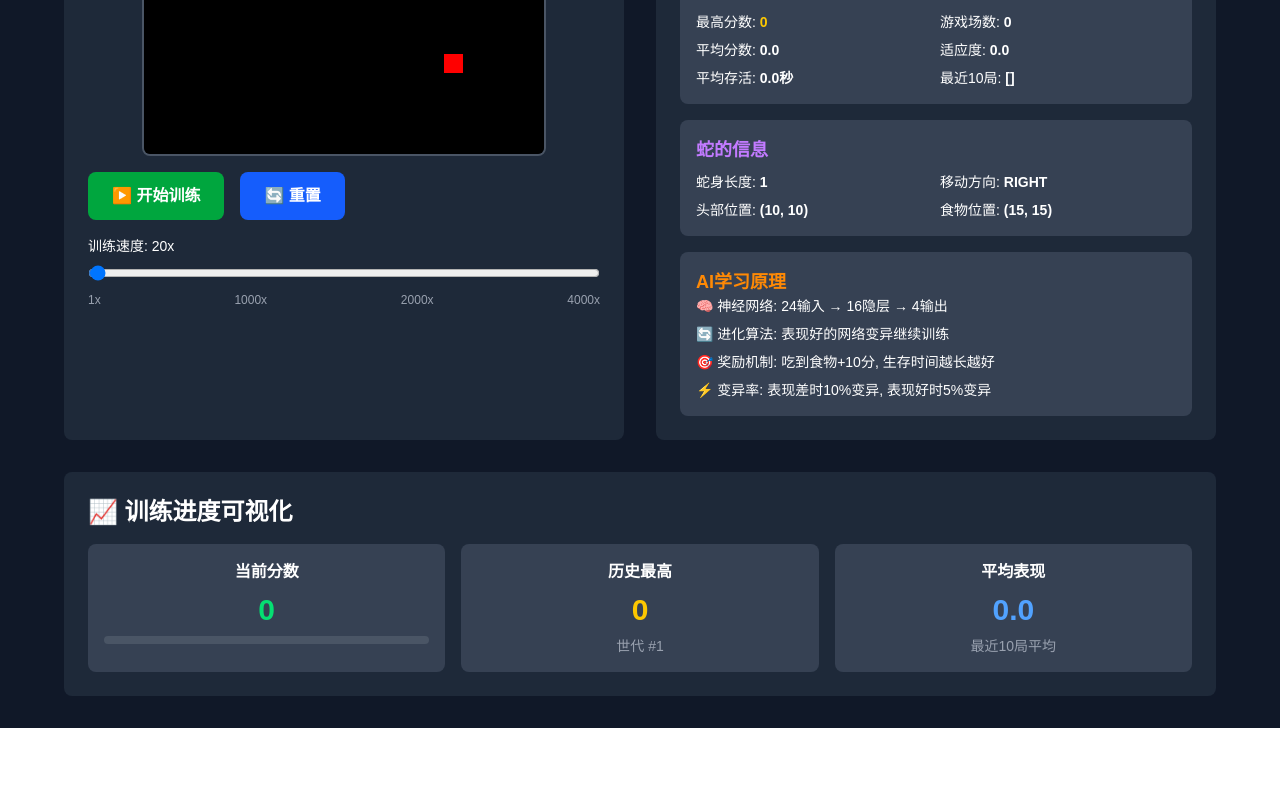
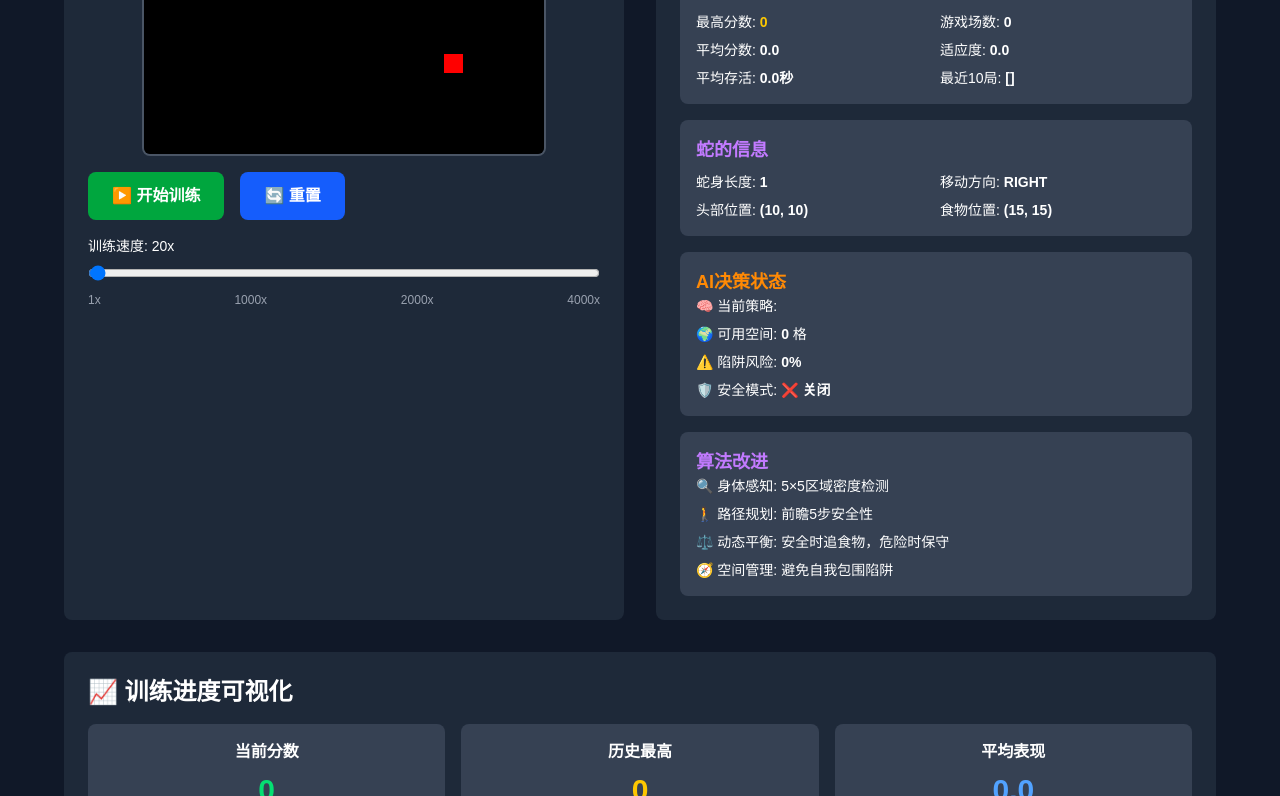
Before and after one commit to Noahbard/ai-snake-evolution, a Next.js app: page /snake-ai in a window 1280 px wide. Shown: the part 424-1220 px from the top of the page. Before the commit the page ends 1152 px from the top, so only its background shows below. Built offline with nearby package versions, Linux system fonts and the light colour scheme.

Commit message:
Project auto-saved

```diff
--- a/src/app/snake-ai/page.tsx
+++ b/src/app/snake-ai/page.tsx
@@ -900,12 +900,22 @@ export default function SnakeAI() {
               </div>
 
               <div className="bg-gray-700 rounded-lg p-4">
-                <h3 className="text-lg font-bold text-orange-400">AI学习原理</h3>
+                <h3 className="text-lg font-bold text-orange-400">AI决策状态</h3>
                 <div className="text-sm space-y-2">
-                  <p>🧠 神经网络: 24输入 → 16隐层 → 4输出</p>
-                  <p>🔄 进化算法: 表现好的网络变异继续训练</p>
-                  <p>🎯 奖励机制: 吃到食物+10分, 生存时间越长越好</p>
-                  <p>⚡ 变异率: 表现差时10%变异, 表现好时5%变异</p>
+                  <p>🧠 当前策略: <span className="font-bold">{debugInfo.currentDecision}</span></p>
+                  <p>🌍 可用空间: <span className="font-bold">{debugInfo.freeSpace}</span> 格</p>
+                  <p>⚠️ 陷阱风险: <span className="font-bold">{debugInfo.trapRisk}%</span></p>
+                  <p>🛡️ 安全模式: <span className="font-bold">{debugInfo.safetyMode ? '✅ 启用' : '❌ 关闭'}</span></p>
+                </div>
+              </div>
+
+              <div className="bg-gray-700 rounded-lg p-4">
+                <h3 className="text-lg font-bold text-purple-400">算法改进</h3>
+                <div className="text-sm space-y-2">
+                  <p>🔍 身体感知: 5×5区域密度检测</p>
+                  <p>🚶 路径规划: 前瞻5步安全性</p>
+                  <p>⚖️ 动态平衡: 安全时追食物，危险时保守</p>
+                  <p>🧭 空间管理: 避免自我包围陷阱</p>
                 </div>
               </div>
             </div>
```
